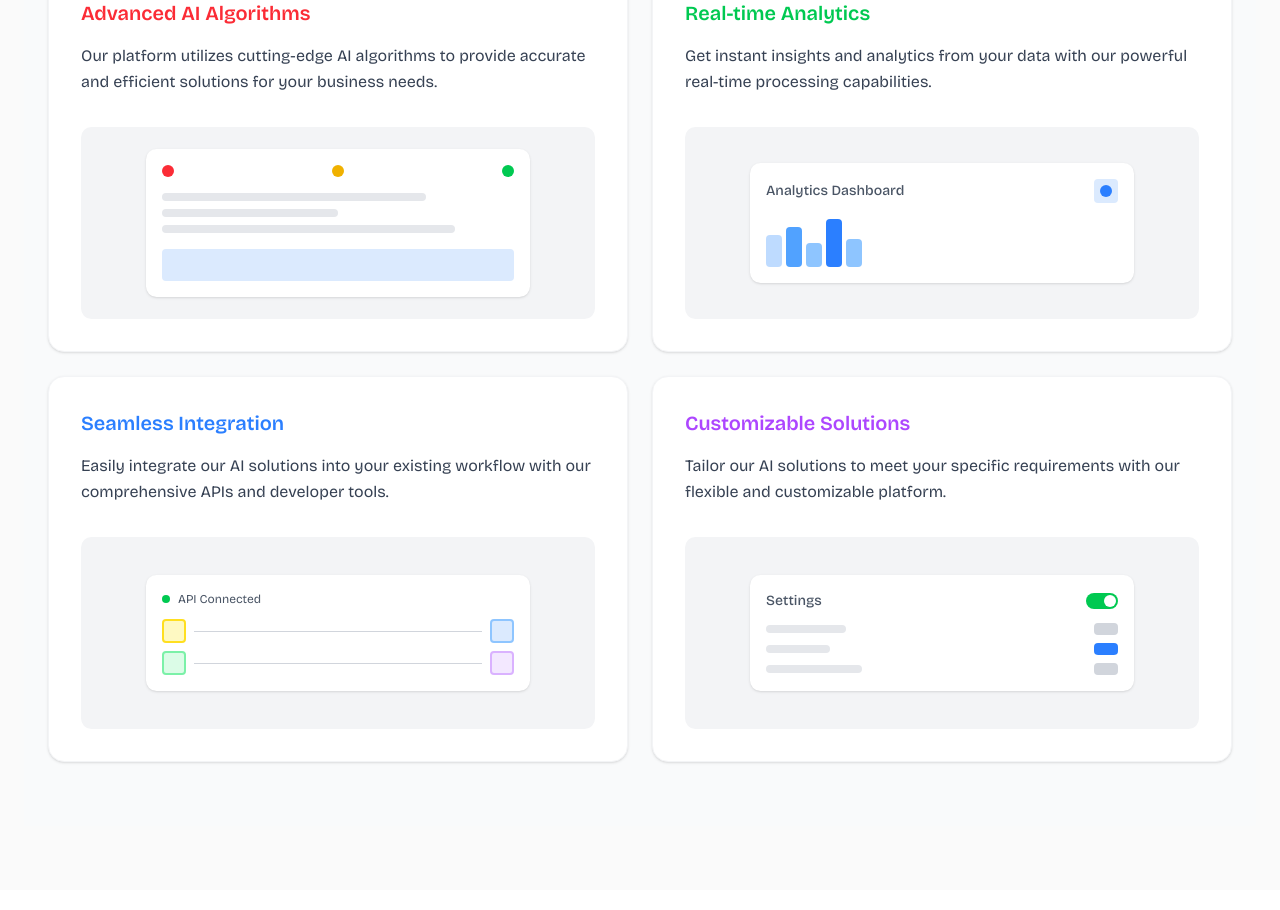
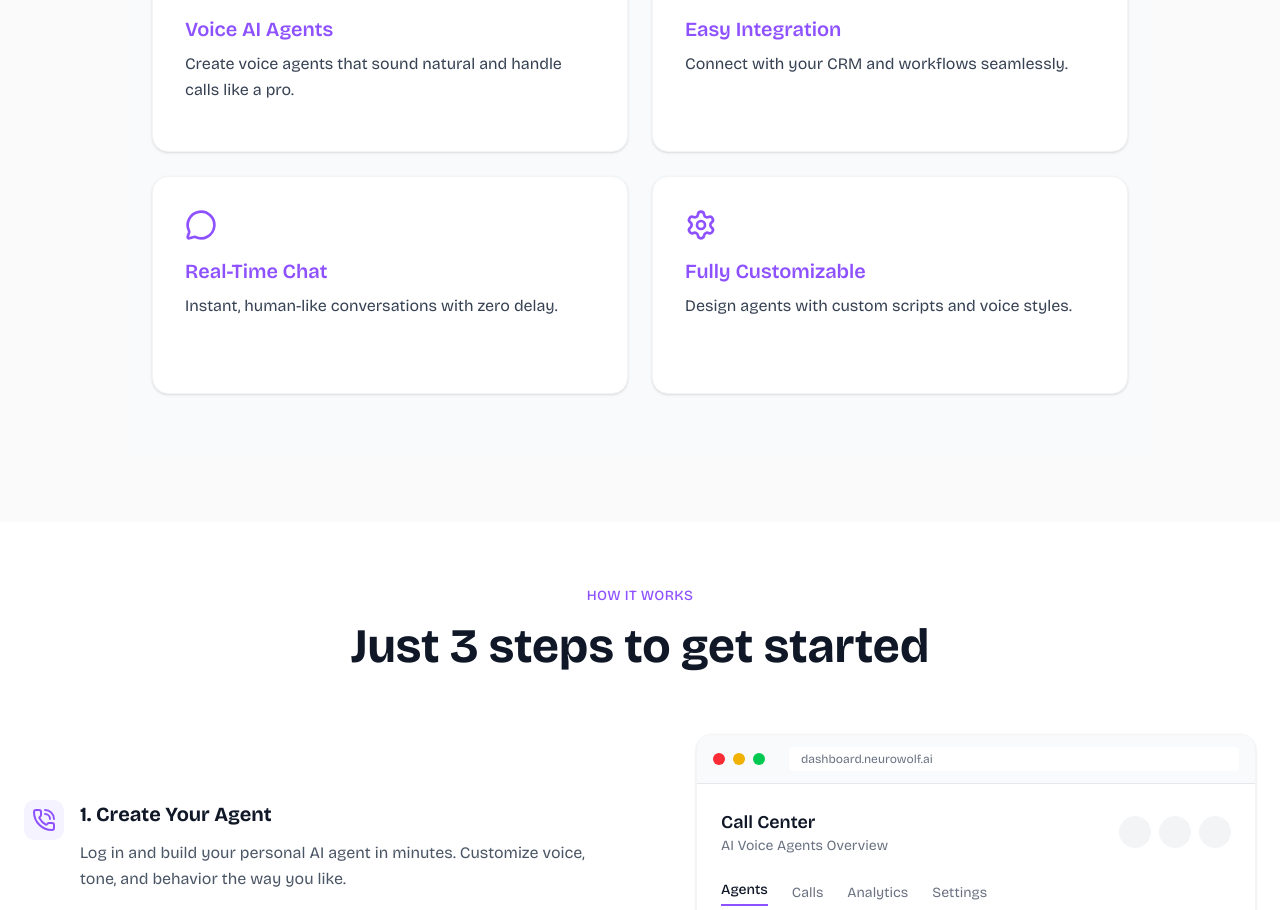
Before and after one commit to vedantlamba/NeuroWolf, a Next.js app: page / in a window 1280 px wide. Shown: the part 1887-2797 px from the top of the page. Built offline with nearby package versions, Linux system fonts and the light colour scheme.

Commit message:
done with required changes

```diff
--- a/src/components/Landing/HowItWorksSection/how-it-works.tsx
+++ b/src/components/Landing/HowItWorksSection/how-it-works.tsx
@@ -1,39 +1,40 @@
 "use client";
 
 import React from "react";
-import { Upload, Zap, Target } from "lucide-react";
+// import { Upload, Zap, Target } from "lucide-react";
 import SenjuButton from "@/components/ui/senju-btn";
 import { RainbowButton } from "@/components/ui/rainbow-button";
+import { PhoneCall, Zap, CheckCircle } from "lucide-react";
 
 const HowItWorksSection = () => {
   const steps = [
     {
       number: "1.",
-      title: "Upload Your Data",
+      title: "Create Your Agent",
       description:
-        "Simply upload your data to our secure platform. We support various file formats and data types to ensure a seamless integration with your existing systems.",
-      icon: Upload,
-      iconBg: "bg-red-50",
+        "Log in and build your personal AI agent in minutes. Customize voice, tone, and behavior the way you like.",
+      icon: PhoneCall,
+      iconBg: "bg-violet-50",
       iconColor: "text-violet-500",
       borderColor: "border-violet-500",
     },
     {
       number: "2.",
-      title: "Click Start",
+      title: "Chat & Schedule",
       description:
-        "Our advanced AI algorithms automatically process and analyze your data, extracting valuable insights and patterns that would be difficult to identify manually.",
+        "Start real-time conversations with your AI or let it organize meetings for you, all from your dashboard.",
       icon: Zap,
-      iconBg: "bg-red-50",
+      iconBg: "bg-violet-50",
       iconColor: "text-violet-500",
       borderColor: "border-violet-500",
     },
     {
       number: "3.",
-      title: "Get Actionable Insights",
+      title: "Stay in Control",
       description:
-        "Receive clear, actionable insights and recommendations based on the AI analysis. Use these insights to make data-driven decisions and improve your business strategies.",
-      icon: Target,
-      iconBg: "bg-red-50",
+        "Only you can manage agents and meetings. Adjust settings anytime and keep your AI working exactly as you want.",
+      icon: CheckCircle,
+      iconBg: "bg-violet-50",
       iconColor: "text-violet-500",
       borderColor: "border-violet-500",
     },
@@ -77,25 +78,28 @@ const HowItWorksSection = () => {
 
           <div className="lg:pl-8 hidden md:block">
             <div className="bg-white rounded-2xl shadow-sm border border-gray-100 overflow-hidden">
+              {/* Browser Header */}
               <div className="bg-gray-50 px-4 py-3 border-b border-gray-200">
                 <div className="flex items-center space-x-2">
                   <div className="w-3 h-3 bg-red-500 rounded-full"></div>
                   <div className="w-3 h-3 bg-yellow-500 rounded-full"></div>
                   <div className="w-3 h-3 bg-green-500 rounded-full"></div>
                   <div className="ml-4 bg-white rounded px-3 py-1 text-xs text-gray-500 flex-1">
-                    dashboard.ai-platform.com
+                    dashboard.neurowolf.ai
                   </div>
                 </div>
               </div>
 
+              {/* Dashboard Content */}
               <div className="p-6">
+                {/* Header */}
                 <div className="flex items-center justify-between mb-6">
                   <div>
                     <h3 className="text-lg font-semibold text-gray-900">
-                      Inbox
+                      Call Center
                     </h3>
                     <p className="text-sm text-gray-500">
-                      AI Insights - Discover
+                      AI Voice Agents Overview
                     </p>
                   </div>
                   <div className="flex items-center space-x-2">
@@ -105,82 +109,87 @@ const HowItWorksSection = () => {
                   </div>
                 </div>
 
+                {/* Navigation */}
                 <div className="flex items-center space-x-6 mb-6 text-sm">
-                  <span className="text-gray-900 font-medium border-b-2 border-blue-500 pb-1">
-                    Data
+                  <span className="text-gray-900 font-medium border-b-2 border-violet-500 pb-1">
+                    Agents
                   </span>
-                  <span className="text-gray-500">Insights</span>
-                  <span className="text-gray-500">Reports</span>
+                  <span className="text-gray-500">Calls</span>
+                  <span className="text-gray-500">Analytics</span>
                   <span className="text-gray-500">Settings</span>
                 </div>
 
+                {/* Stats Grid */}
                 <div className="grid grid-cols-2 gap-6">
                   <div className="space-y-4">
+                    {/* Agents Status */}
                     <div className="bg-gray-50 rounded-lg p-4">
                       <div className="flex items-center justify-between mb-2">
                         <div className="text-sm font-medium text-gray-900">
-                          Data Sources
+                          Active Agents
                         </div>
-                        <div className="text-xs text-gray-500">23</div>
+                        <div className="text-xs text-gray-500">8</div>
                       </div>
                       <div className="space-y-2">
-                        <div className="h-2 bg-blue-200 rounded w-3/4"></div>
+                        <div className="h-2 bg-violet-200 rounded w-3/4"></div>
                         <div className="h-2 bg-green-200 rounded w-1/2"></div>
-                        <div className="h-2 bg-purple-200 rounded w-5/6"></div>
+                        <div className="h-2 bg-blue-200 rounded w-5/6"></div>
                       </div>
                     </div>
 
+                    {/* Call Status */}
                     <div className="bg-gray-50 rounded-lg p-4">
                       <div className="text-sm font-medium text-gray-900 mb-2">
-                        Processing Status
+                        Call Status
                       </div>
                       <div className="space-y-2">
                         <div className="flex justify-between text-xs">
-                          <span className="text-gray-600">Analytics</span>
-                          <span className="text-green-600">Complete</span>
+                          <span className="text-gray-600">Ongoing Calls</span>
+                          <span className="text-green-600">12</span>
                         </div>
                         <div className="flex justify-between text-xs">
-                          <span className="text-gray-600">ML Training</span>
-                          <span className="text-yellow-600">In Progress</span>
+                          <span className="text-gray-600">Queued Calls</span>
+                          <span className="text-yellow-600">4</span>
                         </div>
                         <div className="flex justify-between text-xs">
-                          <span className="text-gray-600">Reports</span>
-                          <span className="text-gray-400">Pending</span>
+                          <span className="text-gray-600">Missed Calls</span>
+                          <span className="text-red-600">1</span>
                         </div>
                       </div>
                     </div>
                   </div>
 
+                  {/* Recent Conversations */}
                   <div className="space-y-4">
-                    <div className="bg-blue-50 rounded-lg p-4">
+                    <div className="bg-violet-50 rounded-lg p-4">
                       <div className="text-sm font-medium text-gray-900 mb-2">
-                        Recent Insights
+                        Recent Conversations
                       </div>
                       <div className="space-y-3">
                         <div className="bg-white rounded p-3 shadow-sm">
                           <div className="text-xs font-medium text-gray-900 mb-1">
-                            Customer Behavior
+                            Booking Assistant
                           </div>
                           <div className="text-xs text-gray-600">
-                            Increase in mobile usage detected
+                            Booked 2 appointments successfully
                           </div>
                           <div className="mt-2 flex items-center space-x-2">
                             <div className="px-2 py-1 bg-green-100 text-green-700 text-xs rounded">
-                              High Impact
+                              Completed
                             </div>
                           </div>
                         </div>
 
                         <div className="bg-white rounded p-3 shadow-sm">
                           <div className="text-xs font-medium text-gray-900 mb-1">
-                            Sales Trend
+                            Sales Agent
                           </div>
                           <div className="text-xs text-gray-600">
-                            Q4 performance exceeding targets
+                            Follow-up call scheduled with lead
                           </div>
                           <div className="mt-2 flex items-center space-x-2">
                             <div className="px-2 py-1 bg-blue-100 text-blue-700 text-xs rounded">
-                              Medium Impact
+                              In Progress
                             </div>
                           </div>
                         </div>
@@ -189,18 +198,15 @@ const HowItWorksSection = () => {
                   </div>
                 </div>
 
+                {/* Footer */}
                 <div className="mt-6 flex justify-between items-center">
                   <div className="text-xs text-gray-500">
                     Last updated 2 minutes ago
                   </div>
-                  {/* <button className="px-4 py-2 bg-blue-500 text-white text-xs rounded-lg hover:bg-blue-600 transition-colors">
-                    Generate Report
-                  </button> */}
-                  {/* <SenjuButton>Generate Report</SenjuButton> */}
-                  {/* <RainbowButton variant="outline">Generate Report</RainbowButton> */}
+
                   <a href="/" target="_blank" rel="noopener noreferrer">
                     <RainbowButton variant="outline">
-                      Generate Report
+                      Add New Agent
                     </RainbowButton>
                   </a>
                 </div>
--- a/src/components/Landing/ProblemSection/problem-section.tsx
+++ b/src/components/Landing/ProblemSection/problem-section.tsx
@@ -18,9 +18,9 @@ const ProblemSection = () => {
           />
         </svg>
       ),
-      title: "Data Overload",
+      title: "Manual Interaction",
       description:
-        "Businesses struggle to make sense of vast amounts of complex data, missing out on valuable insights that could drive growth.",
+        "Handling every customer call manually takes time.\nYour team gets overwhelmed.\nGrowth slows down.",
     },
     {
       icon: (
@@ -38,9 +38,9 @@ const ProblemSection = () => {
           />
         </svg>
       ),
-      title: "Slow Decision-Making",
+      title: "Missed Engagement",
       description:
-        "Traditional data processing methods are too slow, causing businesses to lag behind market changes and miss crucial opportunities.",
+        "Leads drop off when no one responds fast.\nLost chances hurt revenue.\nEvery second counts.",
     },
     {
       icon: (
@@ -58,9 +58,9 @@ const ProblemSection = () => {
           />
         </svg>
       ),
-      title: "Data Security Concerns",
+      title: "AI Trust Issues",
       description:
-        "With increasing cyber threats, businesses worry about the safety of their sensitive information when adopting new technologies.",
+        "Businesses fear AI making mistakes.\nData security is a concern.\nTrust is non-negotiable.",
     },
   ];
 
@@ -75,7 +75,7 @@ const ProblemSection = () => {
             </span>
           </div>
           <h2 className="mt-6 text-3xl md:text-4xl lg:text-5xl font-bold text-gray-900 leading-tight text-balance">
-            Manually entering your data is a hassle.
+            Manual Customer Interaction is a Hassle
           </h2>
         </div>
 
--- a/src/components/Landing/SolutionSection/bento-cards.tsx
+++ b/src/components/Landing/SolutionSection/bento-cards.tsx
@@ -1,46 +1,24 @@
 import React from "react";
+import { PhoneCall, Plug, MessageCircle, Settings } from "lucide-react";
 
 interface BentoCardProps {
   title: string;
   description: string;
-  image?: React.ReactNode;
+  icon: React.ReactNode;
   titleColor?: string;
 }
 
 const BentoCard = ({
   title,
   description,
-  image,
-  titleColor = "text-red-500",
+  icon,
+  titleColor = "text-violet-500",
 }: BentoCardProps) => {
   return (
-    <div className="bg-white rounded-2xl p-8 shadow-sm border border-gray-100">
-      <h3 className={`${titleColor} text-xl font-semibold mb-4`}>{title}</h3>
-      <p className="text-gray-700 leading-relaxed mb-8">{description}</p>
-
-      {/* Image/Visual Content */}
-      {image ? (
-        <div className="bg-gray-100 rounded-lg p-4 h-48 flex items-center justify-center">
-          {image}
-        </div>
-      ) : (
-        /* Default Mock Interface */
-        <div className="bg-gray-100 rounded-lg p-4 h-48 flex items-center justify-center">
-          <div className="w-full max-w-sm bg-white rounded-lg shadow-sm p-4">
-            <div className="flex items-center justify-between mb-4">
-              <div className="w-3 h-3 bg-red-500 rounded-full"></div>
-              <div className="w-3 h-3 bg-yellow-500 rounded-full"></div>
-              <div className="w-3 h-3 bg-green-500 rounded-full"></div>
-            </div>
-            <div className="space-y-2">
-              <div className="h-2 bg-gray-200 rounded w-3/4"></div>
-              <div className="h-2 bg-gray-200 rounded w-1/2"></div>
-              <div className="h-2 bg-gray-200 rounded w-5/6"></div>
-              <div className="h-8 bg-blue-100 rounded mt-4"></div>
-            </div>
-          </div>
-        </div>
-      )}
+    <div className="bg-white rounded-2xl p-8 shadow-sm border border-gray-100 h-full flex flex-col">
+      <div className="mb-4">{icon}</div>
+      <h3 className={`${titleColor} text-xl font-semibold mb-2`}>{title}</h3>
+      <p className="text-gray-700 leading-relaxed mb-4 flex-grow">{description}</p>
     </div>
   );
 };
@@ -48,146 +26,39 @@ const BentoCard = ({
 const BentoCards = () => {
   const cardsData = [
     {
-      title: "Advanced AI Algorithms",
-      description:
-        "Our platform utilizes cutting-edge AI algorithms to provide accurate and efficient solutions for your business needs.",
-      titleColor: "text-red-500",
+      title: "Voice AI Agents",
+      description: "Create voice agents that sound natural and handle calls like a pro.",
+      icon: <PhoneCall className="w-8 h-8 text-violet-500" />,
     },
     {
-      title: "Seamless Integration",
-      description:
-        "Easily integrate our AI solutions into your existing workflow with our comprehensive APIs and developer tools.",
-      titleColor: "text-blue-500",
+      title: "Easy Integration",
+      description: "Connect with your CRM and workflows seamlessly.",
+      icon: <Plug className="w-8 h-8 text-violet-500" />,
     },
     {
-      title: "Real-time Analytics",
-      description:
-        "Get instant insights and analytics from your data with our powerful real-time processing capabilities.",
-      titleColor: "text-green-500",
+      title: "Real-Time Chat",
+      description: "Instant, human-like conversations with zero delay.",
+      icon: <MessageCircle className="w-8 h-8 text-violet-500" />,
     },
     {
-      title: "Customizable Solutions",
-      description:
-        "Tailor our AI solutions to meet your specific requirements with our flexible and customizable platform.",
-      titleColor: "text-purple-500",
+      title: "Fully Customizable",
+      description: "Design agents with custom scripts and voice styles.",
+      icon: <Settings className="w-8 h-8 text-violet-500" />,
     },
-  ];
-
-  // Custom image components for variety
-  const customImages = [
-    // Chart/Analytics visual
-    <div
-      key="chart"
-      className="w-full max-w-sm bg-white rounded-lg shadow-sm p-4"
-    >
-      <div className="flex items-center justify-between mb-4">
-        <div className="text-sm font-medium text-gray-600">
-          Analytics Dashboard
-        </div>
-        <div className="w-6 h-6 bg-blue-100 rounded flex items-center justify-center">
-          <div className="w-3 h-3 bg-blue-500 rounded-full"></div>
-        </div>
-      </div>
-      <div className="space-y-3">
-        <div className="flex items-end space-x-1 h-12">
-          <div className="w-4 h-8 bg-blue-200 rounded"></div>
-          <div className="w-4 h-10 bg-blue-400 rounded"></div>
-          <div className="w-4 h-6 bg-blue-300 rounded"></div>
-          <div className="w-4 h-12 bg-blue-500 rounded"></div>
-          <div className="w-4 h-7 bg-blue-300 rounded"></div>
-        </div>
-      </div>
-    </div>,
-
-    // API/Integration visual
-    <div
-      key="api"
-      className="w-full max-w-sm bg-white rounded-lg shadow-sm p-4"
-    >
-      <div className="space-y-3">
-        <div className="flex items-center space-x-2">
-          <div className="w-2 h-2 bg-green-500 rounded-full"></div>
-          <div className="text-xs text-gray-600">API Connected</div>
-        </div>
-        <div className="space-y-2">
-          <div className="flex items-center space-x-2">
-            <div className="w-6 h-6 bg-yellow-100 rounded border-2 border-yellow-300"></div>
-            <div className="h-px bg-gray-300 flex-1"></div>
-            <div className="w-6 h-6 bg-blue-100 rounded border-2 border-blue-300"></div>
-          </div>
-          <div className="flex items-center space-x-2">
-            <div className="w-6 h-6 bg-green-100 rounded border-2 border-green-300"></div>
-            <div className="h-px bg-gray-300 flex-1"></div>
-            <div className="w-6 h-6 bg-purple-100 rounded border-2 border-purple-300"></div>
-          </div>
-        </div>
-      </div>
-    </div>,
-
-    // Settings/Customization visual
-    <div
-      key="settings"
-      className="w-full max-w-sm bg-white rounded-lg shadow-sm p-4"
-    >
-      <div className="space-y-3">
-        <div className="flex items-center justify-between">
-          <div className="text-sm font-medium text-gray-600">Settings</div>
-          <div className="w-8 h-4 bg-green-500 rounded-full relative">
-            <div className="w-3 h-3 bg-white rounded-full absolute right-0.5 top-0.5"></div>
-          </div>
-        </div>
-        <div className="space-y-2">
-          <div className="flex items-center justify-between">
-            <div className="h-2 bg-gray-200 rounded w-20"></div>
-            <div className="w-6 h-3 bg-gray-300 rounded"></div>
-          </div>
-          <div className="flex items-center justify-between">
-            <div className="h-2 bg-gray-200 rounded w-16"></div>
-            <div className="w-6 h-3 bg-blue-500 rounded"></div>
-          </div>
-          <div className="flex items-center justify-between">
-            <div className="h-2 bg-gray-200 rounded w-24"></div>
-            <div className="w-6 h-3 bg-gray-300 rounded"></div>
-          </div>
-        </div>
-      </div>
-    </div>,
   ];
 
   return (
     <section className="py-16 px-4 md:px-6 bg-gray-50">
       <div className="max-w-7xl mx-auto">
-        <div className="grid grid-cols-1 lg:grid-cols-2 gap-6">
-          {/* Left Column - Large Cards */}
-          <div className="space-y-6">
+        <div className="grid grid-cols-1 lg:grid-cols-2 gap-6 auto-rows-fr">
+          {cardsData.map((card, index) => (
             <BentoCard
-              title={cardsData[0].title}
-              description={cardsData[0].description}
-              titleColor={cardsData[0].titleColor}
+              key={index}
+              title={card.title}
+              description={card.description}
+              icon={card.icon}
             />
-            <BentoCard
-              title={cardsData[1].title}
-              description={cardsData[1].description}
-              titleColor={cardsData[1].titleColor}
-              image={customImages[1]}
-            />
-          </div>
-
-          {/* Right Column */}
-          <div className="space-y-6">
-            <BentoCard
-              title={cardsData[2].title}
-              description={cardsData[2].description}
-              titleColor={cardsData[2].titleColor}
-              image={customImages[0]}
-            />
-            <BentoCard
-              title={cardsData[3].title}
-              description={cardsData[3].description}
-              titleColor={cardsData[3].titleColor}
-              image={customImages[2]}
-            />
-          </div>
+          ))}
         </div>
       </div>
     </section>
--- a/src/components/Landing/SolutionSection/solution-section.tsx
+++ b/src/components/Landing/SolutionSection/solution-section.tsx
@@ -12,15 +12,14 @@ function SolutionSection() {
             </span>
           </div>
           <h2 className="mt-6 text-3xl md:text-4xl lg:text-5xl font-bold text-gray-900 leading-tight text-balance">
-            Empower Your Business with AI Workflows.
+            Automate Conversations with AI Agents.
           </h2>
-          <p className="text-lg md:text-balance pt-5 text-center md:max-w-[80%] mx-auto leading-relaxed text-gray-500">
-            Generic AI tools won't suffice. Our platform is purpose-built to
-            provide exceptional AI-driven solutions for your unique business
-            needs.
+          <p className="text-md md:text-balance pt-5 text-center md:max-w-[80%] mx-auto leading-relaxed text-gray-500">
+            Build AI voice agents to handle calls, book appointments, and answer
+            questions — 24/7.
           </p>
         </div>
-        <div>
+        <div className="max-w-5xl mx-auto">
           <BentoCards />
         </div>
       </div>
--- a/src/components/navbar-comp.tsx
+++ b/src/components/navbar-comp.tsx
@@ -64,7 +64,7 @@ export default function NavbarComponent() {
                   </svg>
                 </Button>
               </PopoverTrigger>
-              <PopoverContent align="start" className="w-36 p-1 md:hidden">
+              <PopoverContent align="start" className="w-36 p-1 md:hidden z-150">
                 <NavigationMenu className="max-w-none *:w-full">
                   <NavigationMenuList className="flex-col items-start gap-0 md:gap-2">
                     {navigationLinks.map((link, index) => (
--- a/src/components/ui/animated-testimonials.tsx
+++ b/src/components/ui/animated-testimonials.tsx
@@ -43,7 +43,7 @@ export const AnimatedTestimonials = ({
     return Math.floor(Math.random() * 21) - 10;
   };
   return (
-    <div className="mx-auto max-w-sm px-4 py-20 font-sans antialiased md:max-w-4xl md:px-8 lg:px-12">
+    <div className="mx-auto max-w-sm px-4 py-20 font-sans antialiased md:max-w-4xl md:px-8 lg:px-12 overflow-x-hidden">
       <div className="relative grid grid-cols-1 gap-20 md:grid-cols-2">
         <div>
           <div className="relative h-80 w-full">
@@ -82,8 +82,8 @@ export const AnimatedTestimonials = ({
                   <img
                     src={testimonial.src}
                     alt={testimonial.name}
-                    width={500}
-                    height={500}
+                    width={100}
+                    height={100}
                     draggable={false}
                     className="h-full w-full rounded-3xl object-cover object-center"
                   />
```
Also changed, not shown: src/components/Landing/FAQ/accordian.tsx (+17 -17 lines), src/components/Landing/Testimonial/testimonial.tsx (+16 -23 lines).
